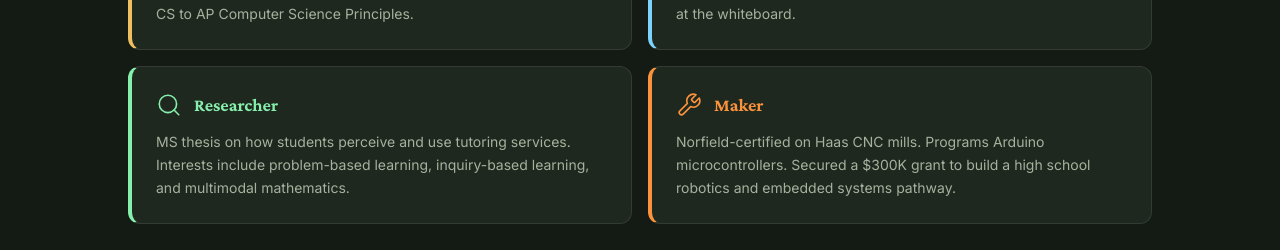
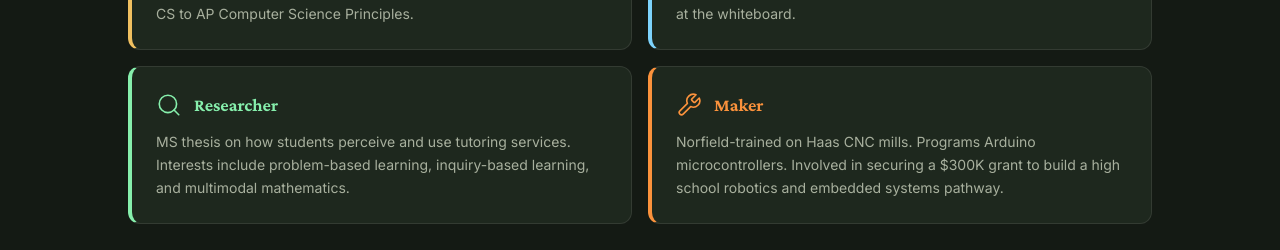
Before and after one commit to shuff57/steven, a Next.js app: page /about in a window 1280 px wide. Shown: the part 1380-1630 px from the top of the page. Built offline with nearby package versions, Linux system fonts and the light colour scheme.

Commit message:
Update Maker pillar: Norfield-trained, involved in grant

```diff
--- a/src/components/sections/AboutView.tsx
+++ b/src/components/sections/AboutView.tsx
@@ -89,7 +89,7 @@ const pillars: Pillar[] = [
     title: 'Maker',
     accent: '#fb923c',
     summary:
-      'Norfield-certified on Haas CNC mills. Programs Arduino microcontrollers. Secured a $300K grant to build a high school robotics and embedded systems pathway.',
+      'Norfield-trained on Haas CNC mills. Programs Arduino microcontrollers. Involved in securing a $300K grant to build a high school robotics and embedded systems pathway.',
     icon: (
       <svg
         width="26"
```
